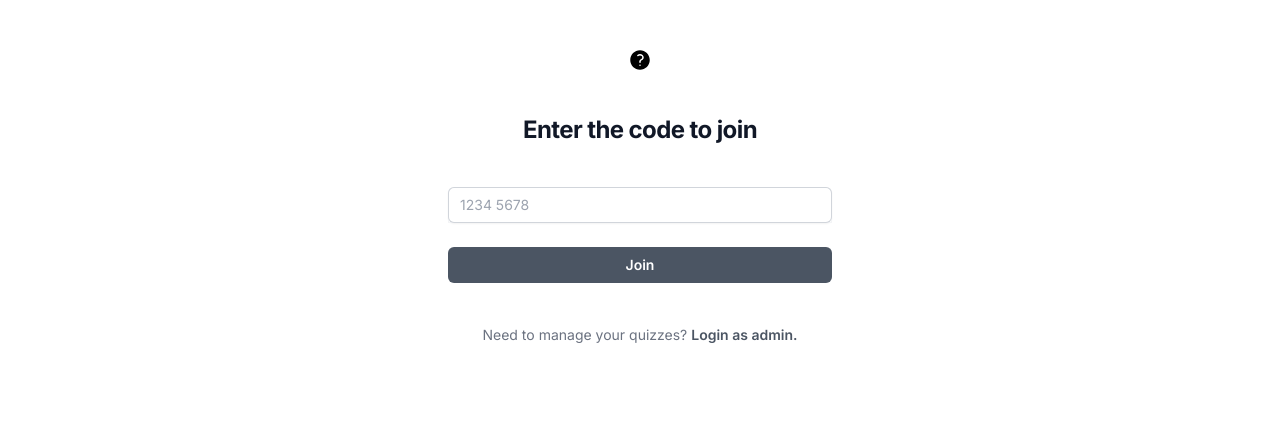
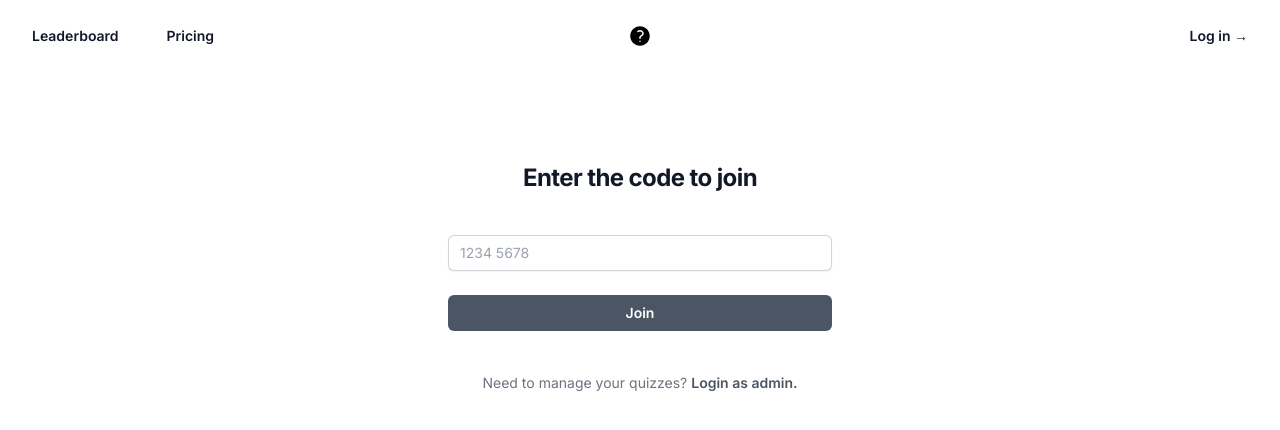
Before and after one commit to hkirat/quiz-app-next, a Next.js app in the folder frontend/: page / in a window 1280 px wide. Shown: the top 430 px of the page. Built offline with nearby package versions, Linux system fonts and the light colour scheme.

Commit message:
📦 NEW: add nav to layout

```diff
--- a/frontend/src/app/layout.tsx
+++ b/frontend/src/app/layout.tsx
@@ -1,6 +1,7 @@
 import type { Metadata } from "next";
 import { Inter } from "next/font/google";
 import "./globals.css";
+import Nav from "@/components/Nav";
 
 const inter = Inter({ subsets: ["latin"] });
 
@@ -16,7 +17,10 @@
 }) {
   return (
     <html lang="en" className="h-full bg-white">
-      <body className={inter.className}>{children}</body>
+      <body className={inter.className}>
+        <Nav />
+        {children}
+      </body>
     </html>
   );
 }
--- /dev/null
+++ b/frontend/src/components/Nav.tsx
@@ -0,0 +1,116 @@
+"use client";
+
+import { useState } from "react";
+import { Dialog } from "@headlessui/react";
+import { Bars3Icon, XMarkIcon } from "@heroicons/react/24/outline";
+
+const navigation = [
+  { name: "Leaderboard", href: "#" },
+  { name: "Pricing", href: "#" },
+];
+
+export default function Nav() {
+  const [mobileMenuOpen, setMobileMenuOpen] = useState(false);
+
+  return (
+    <header className="bg-white">
+      <nav
+        className="mx-auto flex max-w-7xl items-center justify-between p-6 lg:px-8"
+        aria-label="Global"
+      >
+        <div className="flex flex-1">
+          <div className="hidden lg:flex lg:gap-x-12">
+            {navigation.map((item) => (
+              <a
+                key={item.name}
+                href={item.href}
+                className="text-sm font-semibold leading-6 text-gray-900"
+              >
+                {item.name}
+              </a>
+            ))}
+          </div>
+          <div className="flex lg:hidden">
+            <button
+              type="button"
+              className="-m-2.5 inline-flex items-center justify-center rounded-md p-2.5 text-gray-700"
+              onClick={() => setMobileMenuOpen(true)}
+            >
+              <span className="sr-only">Open main menu</span>
+              <Bars3Icon className="h-6 w-6" aria-hidden="true" />
+            </button>
+          </div>
+        </div>
+        <a href="#" className="-m-1.5 p-1.5">
+          <span className="sr-only">Realtime Quiz</span>
+          <svg
+            xmlns="http://www.w3.org/2000/svg"
+            viewBox="0 0 24 24"
+            fill="currentColor"
+            className="w-6 h-6 mx-auto h-10 w-auto"
+          >
+            <path
+              fill-rule="evenodd"
+              d="M2.25 12c0-5.385 4.365-9.75 9.75-9.75s9.75 4.365 9.75 9.75-4.365 9.75-9.75 9.75S2.25 17.385 2.25 12Zm11.378-3.917c-.89-.777-2.366-.777-3.255 0a.75.75 0 0 1-.988-1.129c1.454-1.272 3.776-1.272 5.23 0 1.513 1.324 1.513 3.518 0 4.842a3.75 3.75 0 0 1-.837.552c-.676.328-1.028.774-1.028 1.152v.75a.75.75 0 0 1-1.5 0v-.75c0-1.279 1.06-2.107 1.875-2.502.182-.088.351-.199.503-.331.83-.727.83-1.857 0-2.584ZM12 18a.75.75 0 1 0 0-1.5.75.75 0 0 0 0 1.5Z"
+              clip-rule="evenodd"
+            />
+          </svg>
+        </a>
+        <div className="flex flex-1 justify-end">
+          <a href="#" className="text-sm font-semibold leading-6 text-gray-900">
+            Log in <span aria-hidden="true">&rarr;</span>
+          </a>
+        </div>
+      </nav>
+      <Dialog
+        as="div"
+        className="lg:hidden"
+        open={mobileMenuOpen}
+        onClose={setMobileMenuOpen}
+      >
+        <div className="fixed inset-0 z-10" />
+        <Dialog.Panel className="fixed inset-y-0 left-0 z-10 w-full overflow-y-auto bg-white px-6 py-6">
+          <div className="flex items-center justify-between">
+            <div className="flex flex-1">
+              <button
+                type="button"
+                className="-m-2.5 rounded-md p-2.5 text-gray-700"
+                onClick={() => setMobileMenuOpen(false)}
+              >
+                <span className="sr-only">Close menu</span>
+                <XMarkIcon className="h-6 w-6" aria-hidden="true" />
+              </button>
+            </div>
+            <a href="#" className="-m-1.5 p-1.5">
+              <span className="sr-only">Your Company</span>
+              <img
+                className="h-8 w-auto"
+                src="https://tailwindui.com/img/logos/mark.svg?color=indigo&shade=600"
+                alt=""
+              />
+            </a>
+            <div className="flex flex-1 justify-end">
+              <a
+                href="#"
+                className="text-sm font-semibold leading-6 text-gray-900"
+              >
+                Log in <span aria-hidden="true">&rarr;</span>
+              </a>
+            </div>
+          </div>
+          <div className="mt-6 space-y-2">
+            {navigation.map((item) => (
+              <a
+                key={item.name}
+                href={item.href}
+                className="-mx-3 block rounded-lg px-3 py-2 text-base font-semibold leading-7 text-gray-900 hover:bg-gray-50"
+              >
+                {item.name}
+              </a>
+            ))}
+          </div>
+        </Dialog.Panel>
+      </Dialog>
+    </header>
+  );
+}
--- a/frontend/src/components/Onboarding.tsx
+++ b/frontend/src/components/Onboarding.tsx
@@ -4,18 +4,6 @@
       <div className="flex min-h-full flex-1 items-center justify-center px-4 py-12 sm:px-6 lg:px-8">
         <div className="w-full max-w-sm space-y-10">
           <div>
-            <svg
-              xmlns="http://www.w3.org/2000/svg"
-              viewBox="0 0 24 24"
-              fill="currentColor"
-              className="w-6 h-6 mx-auto h-10 w-auto"
-            >
-              <path
-                fill-rule="evenodd"
-                d="M2.25 12c0-5.385 4.365-9.75 9.75-9.75s9.75 4.365 9.75 9.75-4.365 9.75-9.75 9.75S2.25 17.385 2.25 12Zm11.378-3.917c-.89-.777-2.366-.777-3.255 0a.75.75 0 0 1-.988-1.129c1.454-1.272 3.776-1.272 5.23 0 1.513 1.324 1.513 3.518 0 4.842a3.75 3.75 0 0 1-.837.552c-.676.328-1.028.774-1.028 1.152v.75a.75.75 0 0 1-1.5 0v-.75c0-1.279 1.06-2.107 1.875-2.502.182-.088.351-.199.503-.331.83-.727.83-1.857 0-2.584ZM12 18a.75.75 0 1 0 0-1.5.75.75 0 0 0 0 1.5Z"
-                clip-rule="evenodd"
-              />
-            </svg>
             <h2 className="mt-10 text-center text-2xl font-bold leading-9 tracking-tight text-gray-900">
               Enter the code to join
             </h2>
--- a/package.json
+++ b/package.json
@@ -18,6 +18,8 @@
   },
   "homepage": "https://github.com/hkirat/quiz-app-next#readme",
   "dependencies": {
+    "@headlessui/react": "^1.7.17",
+    "@heroicons/react": "^2.1.1",
     "@tailwindcss/forms": "^0.5.7"
   }
 }
```
Also changed, not shown: 1 other file (tests, documents, lock files or other folders).
